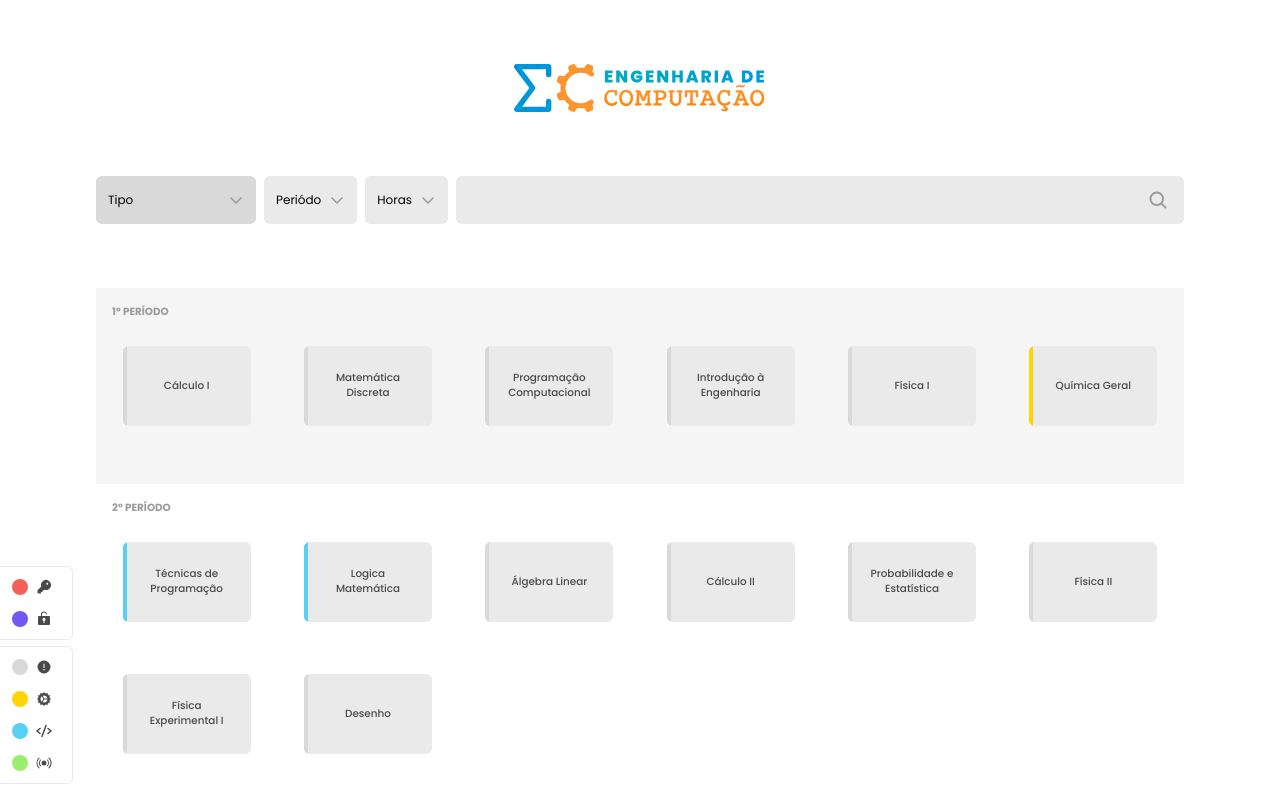
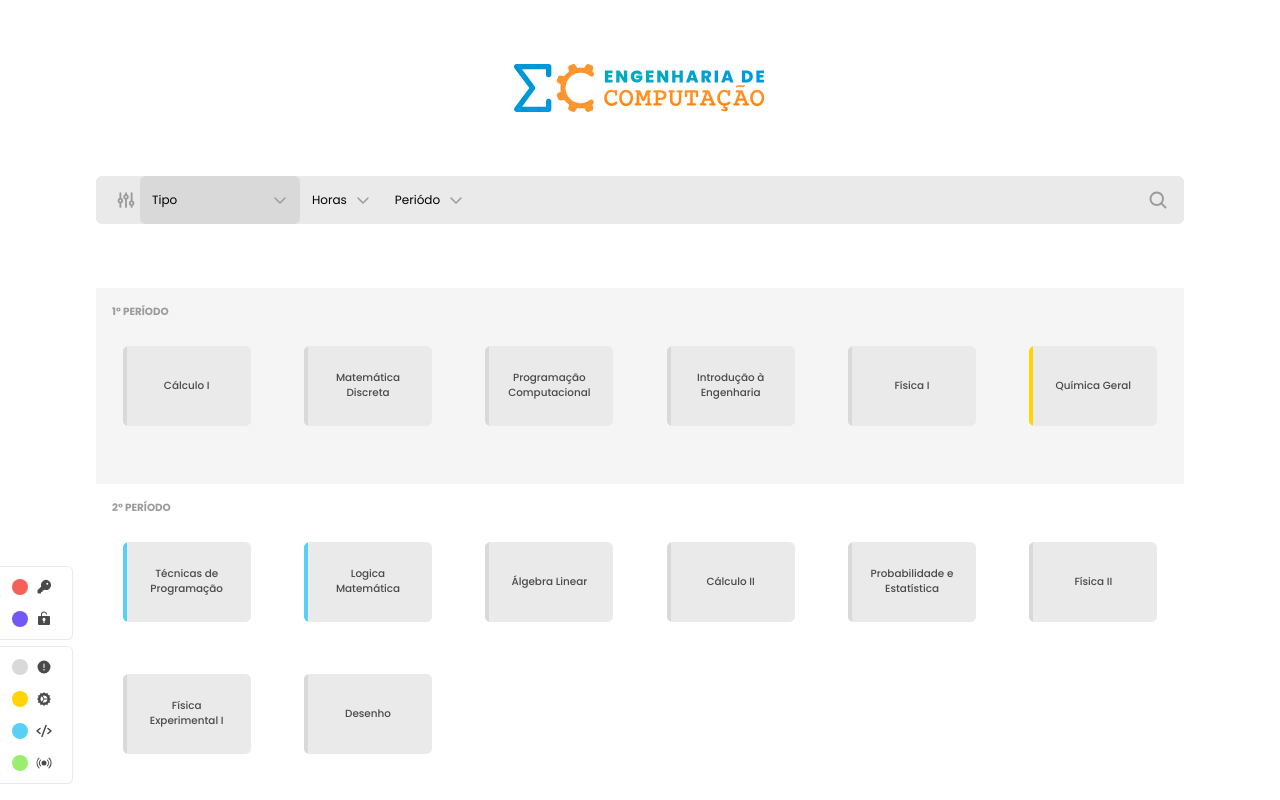
Before and after one commit to vander-furtuna/ec-diagram, a React (Vite) app: page / in a window 1280 px wide. Shown: the top 800 px of the page. Built offline with nearby package versions, Linux system fonts and the light colour scheme.

Commit message:
feat: change filter organization

```diff
--- /dev/null
+++ b/src/components/BlurEffect/index.tsx
@@ -0,0 +1,14 @@
+import { ComponentProps } from 'react'
+import { BlurEffectContainer, Circle } from './styles'
+
+type IBlurEffectProps = ComponentProps<'div'>
+
+export function BlurEffect({ ...props }: IBlurEffectProps) {
+  return (
+    <BlurEffectContainer {...props}>
+      <Circle color='yellow' position='left' />
+      <Circle color='blue' position='center' />
+      <Circle color='green' position='right' />
+    </BlurEffectContainer>
+  )
+}
--- /dev/null
+++ b/src/components/BlurEffect/styles.ts
@@ -0,0 +1,55 @@
+import styled, { css } from 'styled-components';
+
+interface ICircleProps {
+  color: 'yellow' | 'blue' | 'green';
+  position: 'right' | 'center' | 'left';
+}
+
+export const BlurEffectContainer = styled.div`
+    position: absolute;
+
+    width: 100%;
+    overflow: hidden;
+`;
+
+export const Circle = styled.div<ICircleProps>`
+    position: absolute;
+
+    width: calc(100vw * 0.5);
+    height: calc(100vw * 0.5);
+    border-radius: 50%;
+    z-index: -1;
+
+    top: -100%;
+    filter: blur(calc(100vw * 0.1));
+    opacity: 0.6;
+
+    ${({ position }) =>
+    position === 'right' &&
+    css`
+            right: 0;
+            top: 0;
+            transform: translate(40%, -90%);
+        `}
+    ${({ position }) =>
+    position === 'center' &&
+    css`
+            top: 0;
+            left: 50%;
+            transform: translate(-50%, -90%);
+        `}
+    ${({ position }) =>
+    position === 'left' &&
+    css`
+            left: 0;
+            top: 0;
+            transform: translate(-40%, -90%);
+        `}
+
+    background-color: ${({ theme, color }) =>
+    color === 'yellow'
+      ? theme.automation300
+      : color === 'blue'
+        ? theme.computing300
+        : theme.telecomunications300};
+`;
--- /dev/null
+++ b/src/components/FilterSelect/index.tsx
@@ -0,0 +1,54 @@
+import { CaretDown } from '@phosphor-icons/react';
+import {
+    FilterSelectContainer,
+    FilterSelectContent,
+    FilterSelectOption,
+    IconContainer
+} from './styles';
+import { useState } from 'react';
+
+type FilterSelectOption = {
+    title: string;
+    value: string;
+};
+
+interface FilterSelectProps {
+    label: string;
+    options: FilterSelectOption[];
+    hasColor?: boolean;
+    handleSelect: (filter: string | null) => void;
+}
+
+export function FilterSelect({ label, options, handleSelect }: FilterSelectProps) {
+    const [internalLabel, setInternalLabel] = useState(label);
+    const [isOpen, setIsOpen] = useState(false);
+    return (
+        <FilterSelectContainer onClick={() => setIsOpen((prev) => !prev)}>
+            <span>{internalLabel}</span>
+            <IconContainer isOpen={isOpen}>
+                <CaretDown weight="bold" size={16} />
+            </IconContainer>
+
+            <FilterSelectContent isOpen={isOpen} amountOfOptions={options.length}>
+                <FilterSelectOption
+                    onClick={() => {
+                        setInternalLabel(label);
+                        handleSelect(null);
+                    }}
+                >
+                    {'Todas'}
+                </FilterSelectOption>
+                {options.map((option) => (
+                    <FilterSelectOption
+                        onClick={() => {
+                            setInternalLabel(option.title);
+                            handleSelect(option.value);
+                        }}
+                    >
+                        {option.title}
+                    </FilterSelectOption>
+                ))}
+            </FilterSelectContent>
+        </FilterSelectContainer>
+    );
+}
--- /dev/null
+++ b/src/components/FilterSelect/styles.ts
@@ -0,0 +1,78 @@
+import styled from 'styled-components';
+
+interface IFilterSelectContent {
+    isOpen: boolean;
+    amountOfOptions?: number;
+}
+
+interface IIconContainer {
+    isOpen: boolean;
+}
+
+export const FilterSelectContainer = styled.div`
+    cursor: pointer;
+    transition: background 0.2s ease-in-out;
+    height: 3rem;
+    width: fit-content;
+    display: flex;
+    gap: 0.5rem;
+    background: ${({ theme }) => theme.gray200};
+    border-radius: ${({ theme }) => theme.borderRadius};
+    padding: 0.75rem;
+    position: relative;
+
+    span {
+        font-size: 0.75rem;
+        height: 100%;
+        display: flex;
+        align-items: center;
+        flex: 1;
+    }
+`;
+
+export const FilterSelectContent = styled.div<IFilterSelectContent>`
+    position: absolute;
+    top: 100%;
+    left: 0;
+    width: 100%;
+    height: ${({ isOpen, amountOfOptions = 1 }) =>
+        isOpen ? `${(amountOfOptions + 1) * 3}rem` : '0rem'};
+    border-radius: ${({ theme }) => theme.borderRadius};
+    transition: all 0.2s ease-in-out;
+    overflow: hidden;
+    z-index: 100;
+    border: ${({ isOpen }) =>
+        isOpen ? '1px solid rgba(0, 0, 0, 0.1)' : '1px solid transparent'};
+`;
+
+export const FilterSelectOption = styled.label`
+    cursor: pointer;
+    width: 100%;
+    height: 3rem;
+    font-size: 0.75rem;
+    padding: 0 0.35rem;
+    z-index: 100;
+    display: flex;
+    align-items: center;
+    justify-content: left;
+    border-top: 1px solid rgba(0, 0, 0, 0.1);
+    background: ${({ theme }) => theme.gray200};
+    transition: filter 0.1s ease-in-out;
+    &:hover {
+        filter: brightness(1.1);
+    }
+`;
+
+export const IconContainer = styled.div<IIconContainer>`
+    display: flex;
+    align-items: center;
+    justify-content: center;
+    transition: all 0.2s ease-in-out;
+    svg {
+        transition: all 0.2s ease-in-out;
+
+        transform: ${({ isOpen }) =>
+        isOpen ? 'rotate(180deg)' : 'rotate(0deg)'};
+        color: ${({ theme }) => theme.gray500};
+    }
+`;
--- /dev/null
+++ b/src/components/SearchInput/Filter/index.tsx
@@ -0,0 +1,27 @@
+import { useState } from 'react';
+import { Sliders } from '@phosphor-icons/react';
+import { FilterContainer, FilterContent, FilterTrigger } from './styles';
+
+import { periodOptions, typeOptions } from '../../../containers/Header/data/options';
+import { useCourse } from '../../../hooks/course';
+import { TypeSelect } from '../../TypeSelect';
+import { FilterSelect } from '../../FilterSelect';
+
+export function Filter() {
+
+  const [isAcitve, setIsActive] = useState(false);
+  const { handleSearch, selectHourFilter, selectPeriodFilter } = useCourse();
+
+  return (
+    <FilterContainer>
+      <FilterTrigger onClick={() => setIsActive((prev) => !prev)}>
+        <Sliders size={20} weight="bold" />
+      </FilterTrigger>
+      <FilterContent>
+        <TypeSelect label='Tipo' options={typeOptions} />
+        <FilterSelect label="Horas" options={periodOptions} handleSelect={selectHourFilter} />
+        <FilterSelect label="Periódo" options={periodOptions} handleSelect={selectPeriodFilter} />
+      </FilterContent>
+    </FilterContainer>
+  );
+}
--- /dev/null
+++ b/src/components/SearchInput/Filter/styles.ts
@@ -0,0 +1,33 @@
+import styled from 'styled-components';
+
+export const FilterContainer = styled.div`
+    display: flex;
+    align-items: center;
+`;
+
+export const FilterTrigger = styled.button`
+    height: 2rem;
+    width: 2rem;
+    padding: 0.25rem;
+    border-radius: ${({ theme }) => theme.borderRadius};
+    border: none;
+    display: flex;
+    justify-content: center;
+    align-items: center;
+    width: fit-content;
+    height: 100%;
+    transition: background 0.2s ease-in-out;
+    cursor:  pointer;
+
+    svg {
+        color: ${({ theme }) => theme.gray500};
+    }
+
+    &:hover {
+        background: ${({ theme }) => theme.gray300};
+    }
+`;
+
+export const FilterContent = styled.div`
+    display: flex;
+`;
--- a/src/components/SearchInput/index.tsx
+++ b/src/components/SearchInput/index.tsx
@@ -1,16 +1,18 @@
 import { InputHTMLAttributes } from 'react';
-import { SearchIconContainer, SearchInputContainer } from './styles';
+import { SearchIconContainer, SearchBarContainer } from './styles';
 import { MagnifyingGlass } from '@phosphor-icons/react';
+import { Filter } from './Filter';
 
-interface SearchInputProps extends InputHTMLAttributes<HTMLInputElement> {}
+type SearchBarProps = InputHTMLAttributes<HTMLInputElement>
 
-export function SearchInput({ ...rest }: SearchInputProps) {
+export function SearchBar({ ...rest }: SearchBarProps) {
     return (
-        <SearchInputContainer>
+        <SearchBarContainer>
+            <Filter />
             <input type="text" {...rest} />
             <SearchIconContainer>
                 <MagnifyingGlass size={20} weight="bold" />
             </SearchIconContainer>
-        </SearchInputContainer>
+        </SearchBarContainer>
     );
 }
--- a/src/components/SearchInput/styles.ts
+++ b/src/components/SearchInput/styles.ts
@@ -1,11 +1,14 @@
 import styled from 'styled-components';
 
-export const SearchInputContainer = styled.div`
+export const SearchBarContainer = styled.div`
     width: 100%;
     height: 3rem;
     display: flex;
     border-radius: ${({ theme }) => theme.borderRadius};
     background: ${({ theme }) => theme.gray200};
+    display: flex;
+    align-items: center;
+    padding: 0.25rem 1rem;
 
     > input {
         border: 0;
@@ -14,7 +17,7 @@ export const SearchInputContainer = styled.div`
         display: flex;
         width: 100%;
         height: 100%;
-        padding: 1rem;
+        padding: 0 1rem;
     }
 `;
 
@@ -24,7 +27,6 @@ export const SearchIconContainer = styled.div`
     align-items: center;
     width: fit-content;
     height: 100%;
-    padding: 0 1rem;
     svg {
         color: ${({ theme }) => theme.gray500};
     }
--- a/src/containers/Dashboard/index.tsx
+++ b/src/containers/Dashboard/index.tsx
@@ -5,10 +5,10 @@ import { CoursesTable } from '../CoursesTable';
 import { Header } from '../Header';
 import { DashboardContainer } from './styles';
 
-interface DashboardProps {}
 
-export function Dashboard({}: DashboardProps) {
+export function Dashboard() {
     const { activeCourse } = useCourse();
+
 
     return (
         <DashboardContainer>
--- a/src/containers/Header/index.tsx
+++ b/src/containers/Header/index.tsx
@@ -1,19 +1,13 @@
 import { ECLogo } from '../../assets/logo/ec-logo';
-import { SearchInput } from '../../components/SearchInput';
-import { Select } from '../../components/Select';
-import { TypeSelect } from '../../components/TypeSelect';
+import { SearchBar } from '../../components/SearchInput';
 import { useCourse } from '../../hooks/course';
-import { hoursOptions, periodOptions, typeOptions } from './data/options';
 import {
     HeaderContainer,
     LogoContainer,
-    SearchContainer,
-    SelectContainer,
+    SearchContainer
 } from './styles';
 
-interface HeaderProps {}
-
-export function Header({}: HeaderProps) {
+export function Header() {
     const { handleSearch, selectHourFilter, selectPeriodFilter } = useCourse();
 
     return (
@@ -22,21 +16,8 @@ export function Header({}: HeaderProps) {
                 <ECLogo />
             </LogoContainer>
             <SearchContainer>
-                <SelectContainer>
-                    <TypeSelect label="Tipo" options={typeOptions} />
-                    <Select
-                        label="Periódo"
-                        options={periodOptions}
-                        handleSelect={selectPeriodFilter}
-                    />
-                    <Select
-                        label="Horas"
-                        options={hoursOptions}
-                        handleSelect={selectHourFilter}
-                    />
-                </SelectContainer>
 
-                <SearchInput
+                <SearchBar
                     onChange={(event) => handleSearch(event.target.value)}
                 />
             </SearchContainer>
--- a/src/pages/Home/index.tsx
+++ b/src/pages/Home/index.tsx
@@ -1,3 +1,4 @@
+import { BlurEffect } from '../../components/BlurEffect';
 import { Dashboard } from '../../containers/Dashboard';
 import { Informations } from '../../containers/Informations';
 import { HomeContainer } from './styles';
@@ -5,6 +6,7 @@ import { HomeContainer } from './styles';
 export function Home() {
     return (
         <HomeContainer>
+            <BlurEffect />
             <Dashboard />
             <Informations />
         </HomeContainer>
```
